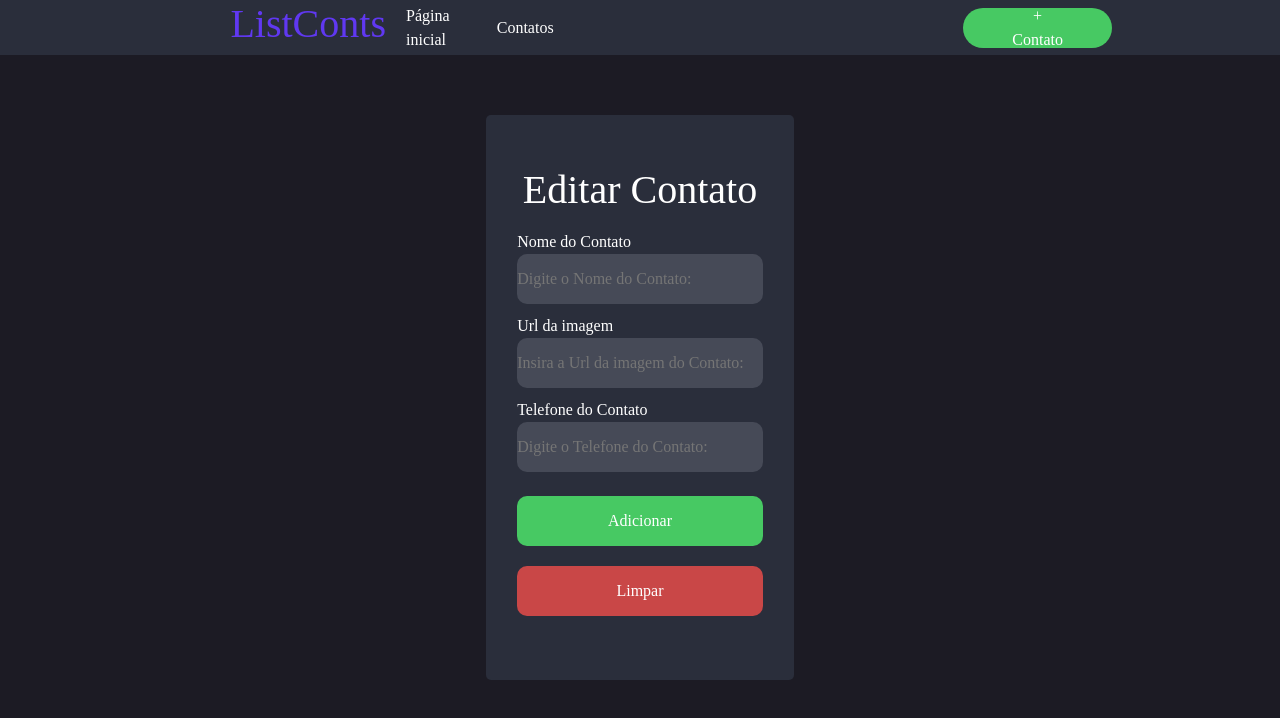
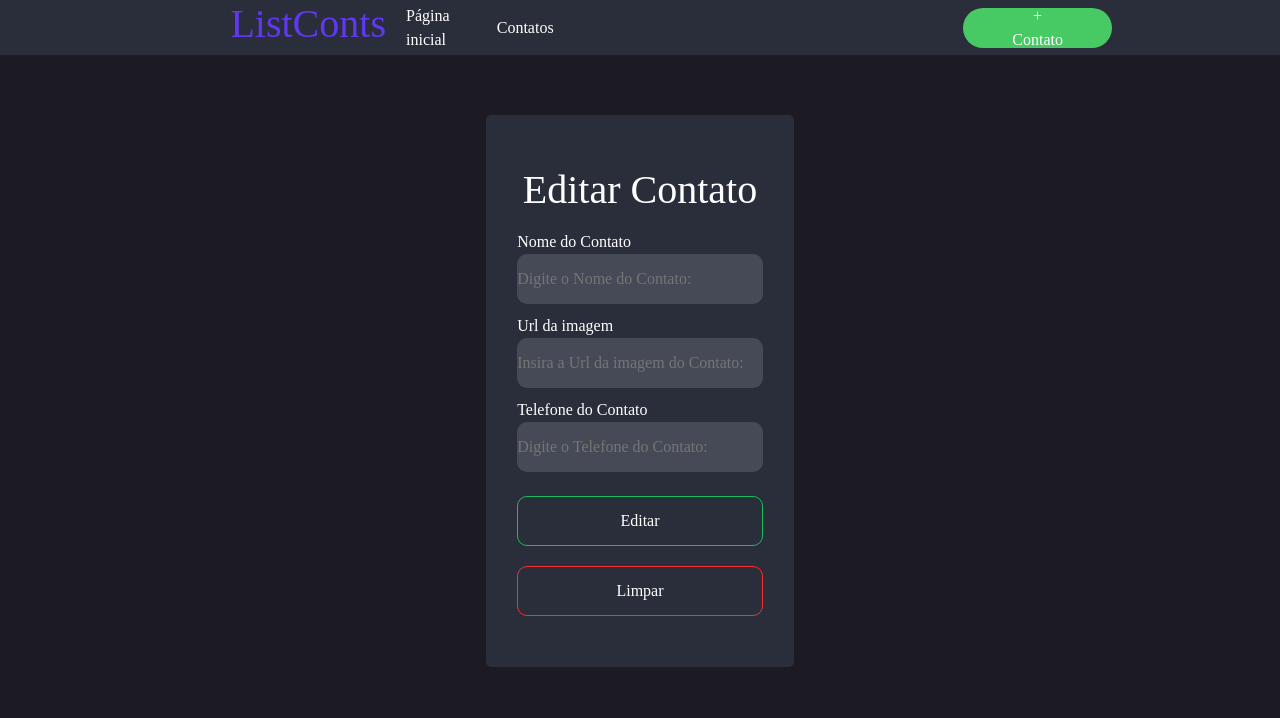
Before and after one commit to ViniHGV/ListConts_FrontEnd, a React (Vite) app: page /editar in a window 1280 px wide. Shown: the top 718 px of the page. Built offline with nearby package versions, Linux system fonts and the light colour scheme.

Commit message:
Modificações nos forms

```diff
--- a/src/Pages/Adicionar/index.css
+++ b/src/Pages/Adicionar/index.css
@@ -42,7 +42,6 @@ div.containerInputs form{
 }
 .buttonsForm{
     margin-top: 10%;
-    margin-bottom: 5%;
     display: flex;
     flex-direction: column;
 }
--- a/src/Pages/Editar/index.css
+++ b/src/Pages/Editar/index.css
@@ -40,33 +40,33 @@ div.containerInputs form{
     flex-direction: column;
     justify-content: center;
 }
-.buttonsForm{
+.buttonsFormEdt{
     margin-top: 10%;
-    margin-bottom: 5%;
     display: flex;
     flex-direction: column;
 }
-.btnFormSub{
-    border: none;
-    background-color: #47C963;
+.btnFormEdt{
+    border: 1px solid #1abd5e;
     height: 50px;
+    color: #ffffff;
+    background-color: #d4d4d4;
     border-radius: 10px;
     transition: background-color 2s ease-out;
 }
-.btnFormSub:hover{
+.btnFormEdt:hover{
     background-color: #277037;
 }
 
 
-.btnFormCls{
+.btnFormClsEdt{
     margin-top: 20px;
-    border: none;
+    border: 1px solid #fc2f2f;
     background-color: #c94747;
     height: 50px;
     border-radius: 10px;
     transition: background-color 2s ease-out;
 }
-.btnFormCls:hover{
+.btnFormClsEdt:hover{
     background-color: #940000;
 }
 .error-message{
--- a/src/Pages/Editar/index.jsx
+++ b/src/Pages/Editar/index.jsx
@@ -40,9 +40,9 @@ export function Editar() {
                         <label htmlFor="" className="lblInput">Telefone do Contato</label>
                         <input type="text" className="inputAdd" name="telefone" {...register("telefone")} placeholder="Digite o Telefone do Contato:" />
                         <strong className="error-message">{errors.telefone?.message}</strong>
-                        <div className="buttonsForm">
-                        <button type="submit" className="btnFormSub">Adicionar</button>
-                        <button type="submit" className="btnFormCls">Limpar</button>
+                        <div className="buttonsFormEdt">
+                        <button type="submit" className="btnFormEdt">Editar</button>
+                        <button type='reset' className="btnFormClsEdt">Limpar</button>
                         </div>
                     </form>
                 </div>
--- a/src/Pages/Excluir/index.css
+++ b/src/Pages/Excluir/index.css
@@ -42,7 +42,6 @@ div.containerInputs form{
 }
 .buttonsForm{
     margin-top: 10%;
-    margin-bottom: 5%;
     display: flex;
     flex-direction: column;
 }
@@ -76,4 +75,10 @@ div.containerInputs form{
     .containerInputs{
         width: 50%;
     }
+    .buttonsForm{
+        margin-top: 10%;
+        margin-bottom: 5%;
+        display: flex;
+        flex-direction: column;
+    }
 }
```
